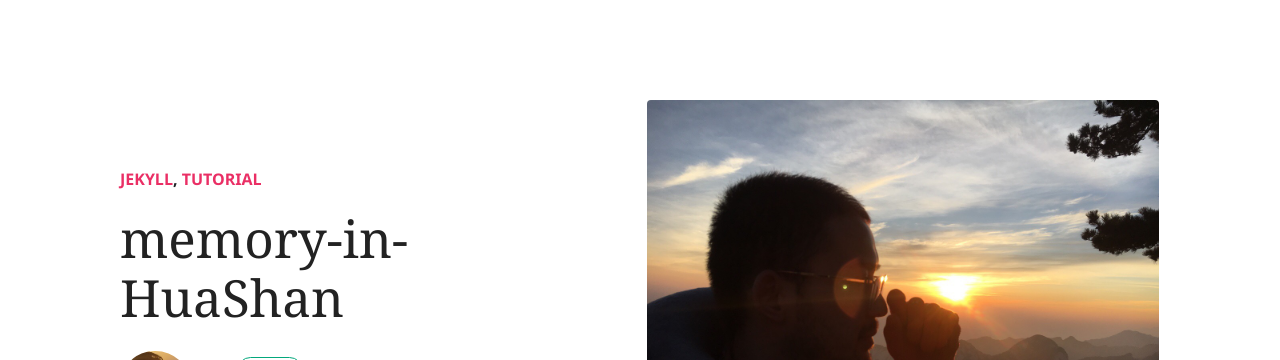
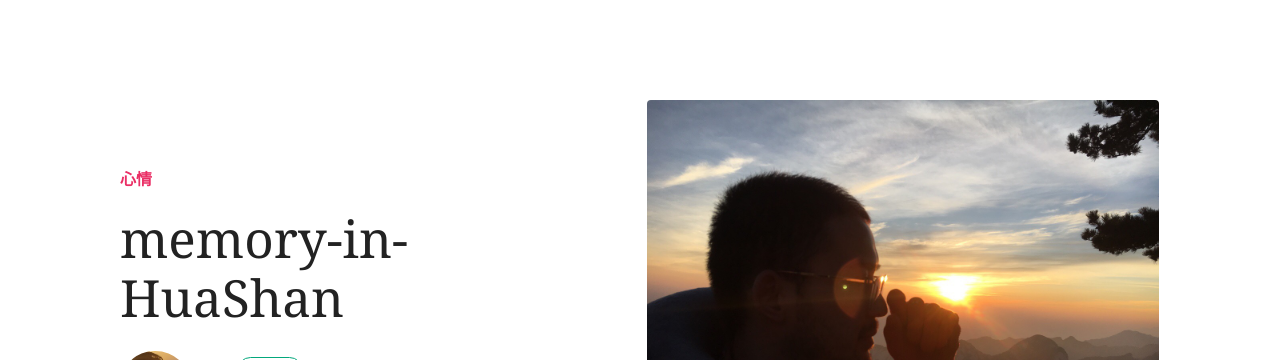
Before and after one commit to FunkyEric/FunkyEric.github.io, a Jekyll site: the page built from _posts/2018-10-16-memoryOfHuaShan.md, in a window 1280 px wide and 900 px high. Shown: the top 360 px of the window. Built offline with Jekyll 4.4.1, drawn with Linux system fonts in a browser that asks for light colours; nearby versions of some CDN libraries; comment, search, counter and statistics services are not loaded.

Commit message:
categories divide

```diff
--- a/_posts/2018-10-16-memoryOfHuaShan.md
+++ b/_posts/2018-10-16-memoryOfHuaShan.md
@@ -2,7 +2,7 @@
 layout: post
 title: "memory-in-HuaShan"
 author: Eric
-categories: [ Jekyll, tutorial ]
+categories: [ 心情 ]
 image: assets/images/sunRaise.jpg
 tags: [featured]
 ---
--- a/_posts/2019-02-11-welcome-to-FunkyEric.markdown
+++ b/_posts/2019-02-11-welcome-to-FunkyEric.markdown
@@ -1,7 +1,7 @@
 ---
 layout: post
 title:  "Welcome to FunkyEric!"
-categories: [ Jekyll ]
+categories: [ 心情 ]
 image: assets/images/demo1.jpg
 ---
 嗨 欢迎来到我的个人blog，在这里你会看到我生活工作中各种思考与心得，我所记录的世界以及我推荐的好玩或美的事情。
```
Also changed, not shown: _posts/2019-02-01-thoseYearsIheat.md (+1 -1 lines), _posts/2019-02-02-first-mass-produced.md (+1 -1 lines), _posts/2019-02-03-powerful-things-markdown-editor.md (+1 -1 lines).
